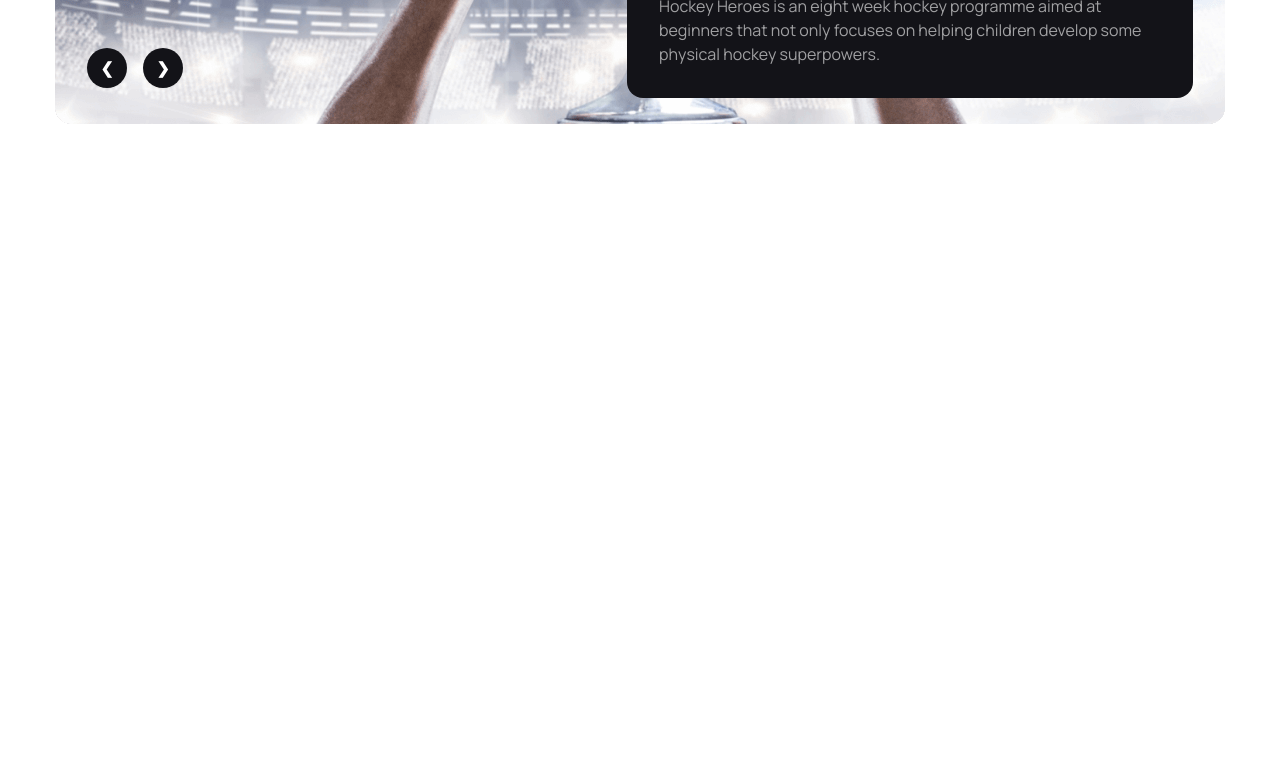
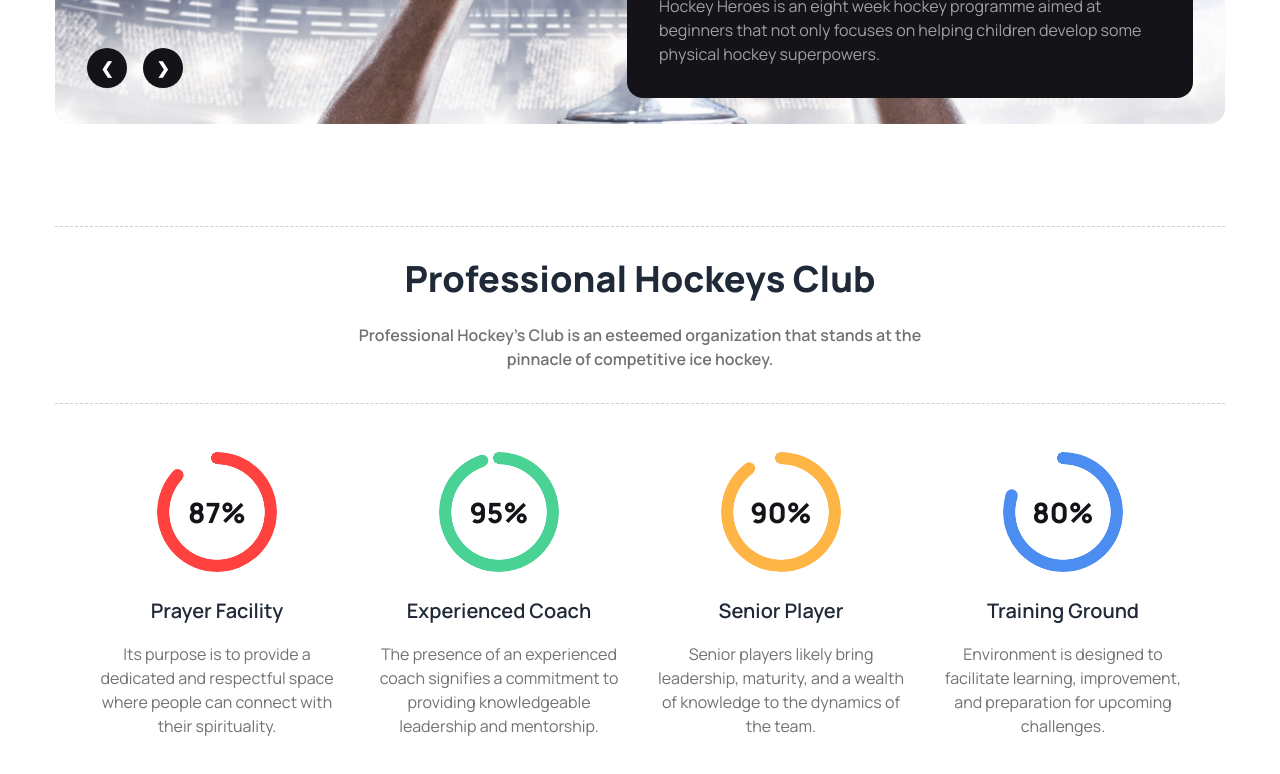
Before and after one commit to msmaahmud/hockeys, a plain HTML site: page index.html in a window 1280 px wide. Shown: the part 600-1374 px from the top of the page. Before the commit the page ends 800 px from the top, so only its background shows below. Drawn offline with nearby package versions, Linux system fonts and the light colour scheme.

Commit message:
Club Section complete

```diff
--- a/index.html
+++ b/index.html
@@ -26,6 +26,8 @@
                     'secondary-color': '#131318',
                     'content-color': '#424247',
                     'text-color': '#ffffff99',
+                    'body-text': '#13131899',
+                    'border-color': '#13131833'
                 },
                 fontFamily: {
                     'primary-font': ['"Manrope"', "sans-serif"],
@@ -119,5 +121,44 @@
             </div>
         </section>
     </header>
+    <main>
+      <!-- Professional Club -->
+      <section class="container max-w-[1170px] mx-auto  mt-10 lg:mt-24 px-4 lg:px-0">
+        <div class="py-6 lg:py-8 text-center font-primary-font border-t border-b border-dashed border-border-color">
+          <h1 class="mb-3 lg:mb-6 text-xl lg:text-4xl font-extrabold">Professional Hockeys Club</h1>
+          <p class="text-body-text font-semibold text-[14px] lg:text-base max-w-[292px] lg:max-w-[608px] mx-auto">Professional Hockey's Club is an esteemed organization that stands at the pinnacle of competitive ice hockey.</p>
+        </div>
+        <div class="mt-12 font-primary-font text-center mx-auto max-w-[1096px] grid gap-8 grid-rows-4 lg:grid-cols-4">
+          <div>
+            <div class="radial-progress text-[#FF4240] mb-6" style="--value:87;--size:7.5rem;--thickness: 12px;" role="progressbar">
+                <h2 class="text-secondary-color font-extrabold text-[28px]">87%</h2>
+            </div>
+            <h3 class="mb-4 text-[20px] font-semibold">Prayer Facility</h3>
+            <p class="text-base text-body-text max-w-[250px] mx-auto"> Its purpose is to provide a dedicated and respectful space where people can connect with their spirituality.</p>
+          </div>
+          <div>
+            <div class="radial-progress text-[#49D293] mb-6" style="--value:95;--size:7.5rem;--thickness: 12px;" role="progressbar">
+                <h2 class="text-secondary-color font-extrabold text-[28px]">95%</h2>
+            </div>
+            <h3 class="mb-4 text-[20px] font-semibold">Experienced Coach</h3>
+            <p class="text-base text-body-text max-w-[250px] mx-auto">The presence of an experienced coach signifies a commitment to providing knowledgeable leadership and mentorship.</p>
+          </div>
+          <div>
+            <div class="radial-progress text-[#FFB546] mb-6" style="--value:90;--size:7.5rem;--thickness: 12px;" role="progressbar">
+              <h2 class="text-secondary-color font-extrabold text-[28px]">90%</h2>
+            </div>
+            <h3 class="mb-4 text-[20px] font-semibold">Senior Player</h3>
+            <p class="text-base text-body-text max-w-[250px] mx-auto">Senior players likely bring leadership, maturity, and a wealth of knowledge to the dynamics of the team.</p>
+          </div>
+          <div>
+            <div class="radial-progress text-[#4C8DF1] mb-6" style="--value:80;--size:7.5rem;--thickness: 12px;" role="progressbar">
+              <h2 class="text-secondary-color font-extrabold text-[28px]">80%</h2>
+            </div>
+            <h3 class="mb-4 text-[20px] font-semibold">Training Ground</h3>
+            <p class="text-base text-body-text max-w-[250px] mx-auto">Environment is designed to facilitate learning, improvement, and preparation for upcoming challenges. </p>
+          </div>
+        </div>
+      </section>
+    </main>
 </body>
 </html>
```
